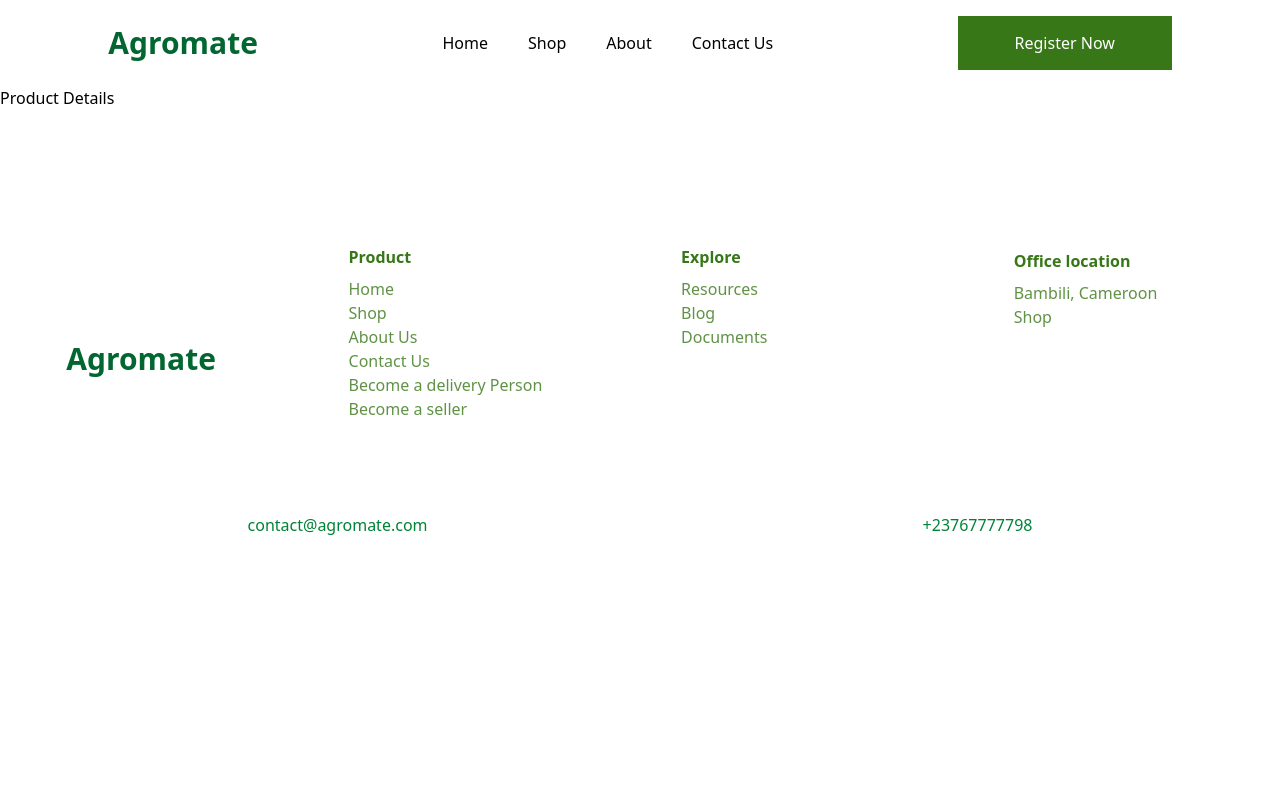
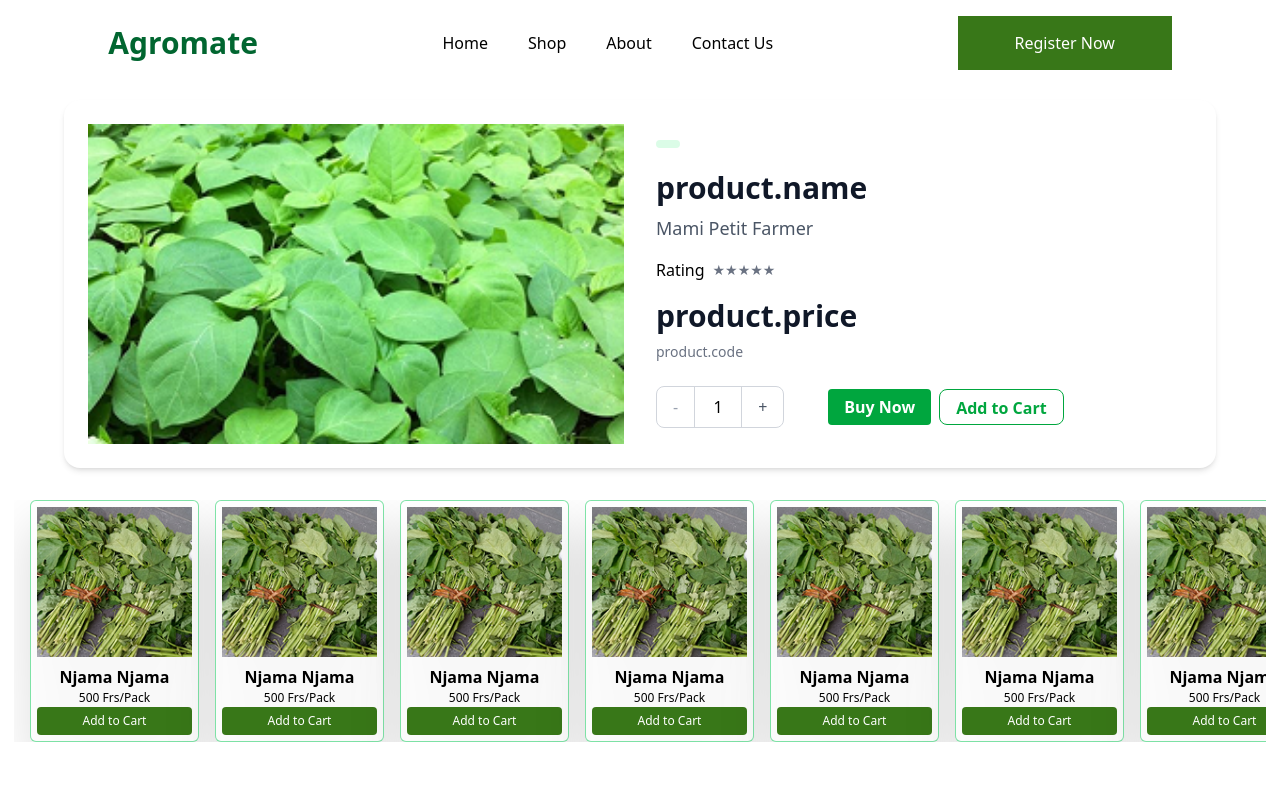
Before and after one commit to bel-konseh/AgroMate, a React (Vite) app: page /details in a window 1280 px wide. Shown: the top 800 px of the page. Built offline with nearby package versions, Linux system fonts and the light colour scheme.

Commit message:
Start work on Product details page

```diff
--- a/src/App.tsx
+++ b/src/App.tsx
@@ -4,7 +4,7 @@ import Landing from "./pages/Landing"
 import Layout from "./pages/Layout"
 import AboutUs from "./pages/AboutUs"
 import Contact from "./pages/Contact"
-import ProductDetails from "./pages/Details"
+import Details from "./pages/Details"
 import Checkout from "./pages/Checkout"
 import Login from "./pages/Login"
 import Signup from "./pages/Signup"
@@ -23,7 +23,7 @@ const App = ()=>{
         <Route path="dashboard/" element = {<DashBoard />} />
         <Route path="about/" element = {<AboutUs />} />
         <Route path="contact/" element = {<Contact />} />
-        <Route path="details/" element = {<ProductDetails />} />
+        <Route path="details/" element = {<Details />} />
         <Route path="checkout/" element = {<Checkout />} />
         <Route path="login/" element = {<Login />} />
         <Route path="signup/" element = {<Signup />} />
--- a/src/components/products/ProductCard.tsx
+++ b/src/components/products/ProductCard.tsx
@@ -0,0 +1,15 @@
+
+
+
+const ProductCard = () => {
+  return (
+    <div className='flex flex-col w-[108px] min-w-[108px] md:w-[169px] md:min-w-[169px] border border-green-500/50 items-center justify-center-safe rounded-md bg-white/80 drop-shadow-2xl p-1.5 lg:h-[242px]'>
+        <img src={'/src/assets/images/waterleaf.png'} alt="" className='w-[100px] lg:w-[169px] h-[100px] lg:h-[159px] object-cover' />
+        <h4 className=' text-[8px] md:text-[16px] font-semibold mt-2'>Njama Njama</h4>
+        <p className="text-[12px] font-light">500 Frs/Pack</p>
+        <button className='bg-[#387718] w-full text-white pt-[5px] pb-[5px] pr-[8px] pl-[8px] text-[12px] rounded-sm'>Add to Cart</button>
+    </div>
+  )
+}
+
+export default ProductCard
--- a/src/components/products/ProductDetails.tsx
+++ b/src/components/products/ProductDetails.tsx
@@ -0,0 +1,16 @@
+
+
+import React from 'react'
+import ProductGrid from './ProductGrid'
+import RelatedProducts from './RelatedProducts'
+
+const ProductDetails = () => {
+  return (
+    <div className=' p-3.5'>
+     <ProductGrid />
+     <RelatedProducts />
+    </div>
+  )
+}
+
+export default ProductDetails
--- a/src/components/products/ProductGrid.tsx
+++ b/src/components/products/ProductGrid.tsx
@@ -0,0 +1,79 @@
+
+import  QuantitySelector from "./QuantitySelector";
+const ProductGrid = () => {
+
+    return (
+    <div className="max-w-6xl mx-auto bg-white rounded-2xl shadow-md p-6 mb-8">
+      <div className="flex flex-col lg:flex-row gap-8 items-center">
+        {/* Product Image */}
+        <div className="lg:w-1/2">
+          <div
+            className="bg-green-100 rounded-xl h-80 flex items-center justify-center"
+            role="img"
+            aria-label={'product.name'}
+          >
+            <img src="/src/assets/images/njama.png" className=' inset-0 w-full h-full object-cover' alt="" />
+          </div>
+        </div>
+
+        {/* Product Details */}
+        <div className="lg:w-1/2">
+          <span className="inline-block bg-green-100 text-green-800 text-sm font-semibold px-3 py-1 rounded-full mb-4">
+            {/* {'product.badge'} */}
+          </span>
+
+          <h1 className="text-3xl font-bold text-gray-900 mb-2">
+            {'product.name'}
+          </h1>
+
+          <p className="text-lg text-gray-600 mb-4">
+            {'Mami Petit Farmer'}
+          </p>
+
+          <div className="flex items-center gap-2 mb-4">
+            {/* <StarRating rating={product.rating} /> */}
+            <h1>Rating</h1>
+            <span className="text-sm text-gray-500" aria-hidden="true">
+              {'★'.repeat(5)}
+            </span>
+          </div>
+
+          <div className="text-3xl font-bold text-gray-900 mb-2">
+            {'product.price'}
+          </div>
+
+          <div className="text-sm text-gray-500 mb-6">
+            {'product.code'}
+          </div>
+
+          <div className='flex flex-col md:flex-row gap-4 items-center lg:gap-11'>
+                <div className="flex items-center gap-4 ">
+                <QuantitySelector
+                quantity={1}
+                onIncrement={()=>{}}
+                onDecrement={()=>{}}
+                />
+                </div>
+
+                <div className="flex gap-2">
+                <button
+
+                className=" bg-green-600 hover:bg-green-700 text-white font-semibold py-1 px-4 rounded transition-colors focus:outline-none md:h-9"
+                >
+                Buy Now
+                </button>
+                <button
+
+                className="flex-1 bg-white border border-green-600 text-green-600 hover:bg-green-50 font-semibold py-1.5 px-4 md:h-9 rounded-lg transition-colors"
+                >
+                Add to Cart
+                </button>
+            </div>
+          </div>
+        </div>
+      </div>
+    </div>
+  );
+}
+
+export default ProductGrid
--- a/src/components/products/QuantitySelector.tsx
+++ b/src/components/products/QuantitySelector.tsx
@@ -0,0 +1,58 @@
+
+import React from 'react';
+
+interface QuantitySelectorProps {
+  quantity: number;
+  onIncrement: () => void;
+  onDecrement: () => void;
+  min?: number;
+  max?: number;
+}
+
+const QuantitySelector: React.FC<QuantitySelectorProps> = ({
+  quantity,
+  onIncrement,
+  onDecrement,
+  min = 1,
+  max = 99,
+}) => {
+  const canDecrement = quantity > min;
+  const canIncrement = quantity < max;
+
+  return (
+    <div className="flex items-center border border-gray-300 rounded-lg">
+      <button
+        onClick={onDecrement}
+        disabled={!canDecrement}
+        className={`px-4 py-2 rounded-l-lg transition-colors ${
+          canDecrement
+            ? 'text-gray-600 hover:bg-gray-100'
+            : 'text-gray-400 cursor-not-allowed'
+        }`}
+        aria-label="Decrease quantity"
+      >
+        -
+      </button>
+      <span
+        className="px-4 py-2 border-l border-r border-gray-300 min-w-12 text-center"
+        aria-live="polite"
+      >
+        {quantity}
+      </span>
+      <button
+        onClick={onIncrement}
+        disabled={!canIncrement}
+        className={`px-4 py-2 rounded-r-lg transition-colors ${
+          canIncrement
+            ? 'text-gray-600 hover:bg-gray-100'
+            : 'text-gray-400 cursor-not-allowed'
+        }`}
+        aria-label="Increase quantity"
+      >
+        +
+      </button>
+    </div>
+  );
+};
+
+export default QuantitySelector;
--- a/src/components/products/RelatedProducts.tsx
+++ b/src/components/products/RelatedProducts.tsx
@@ -0,0 +1,19 @@
+
+
+import React from 'react'
+import ProductCard from './ProductCard'
+
+const RelatedProducts = () => {
+  return (
+    <div className='flex gap-4 overflow-scroll lg:pl-4'>
+          {
+            Array.from({ length: 10 }).map((_, index) => (
+              <ProductCard key={index} />
+            ))
+          }
+      <ProductCard />
+    </div>
+  )
+}
+
+export default RelatedProducts
--- a/src/pages/Details.tsx
+++ b/src/pages/Details.tsx
@@ -1,12 +1,13 @@
 
 
+import ProductDetails from '../components/products/ProductDetails'
 
-const ProductDetails = () => {
+const Details = () => {
   return (
     <div>
-      Product Details
+      <ProductDetails />
     </div>
   )
 }
 
-export default ProductDetails
+export default Details
```
Also changed, not shown: src/types/index.ts (+19 -0 lines), src/assets/images/njama.png (added), src/assets/images/waterleaf.png (added).
